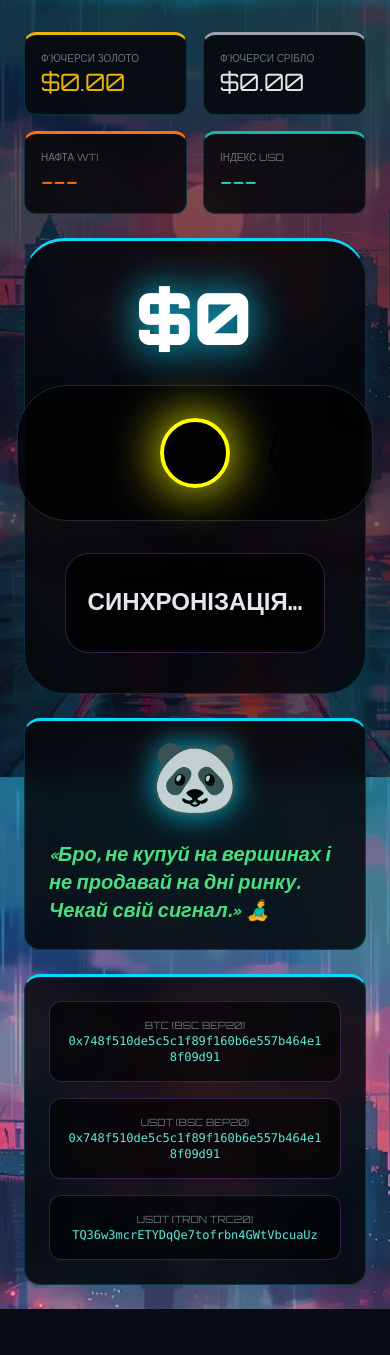
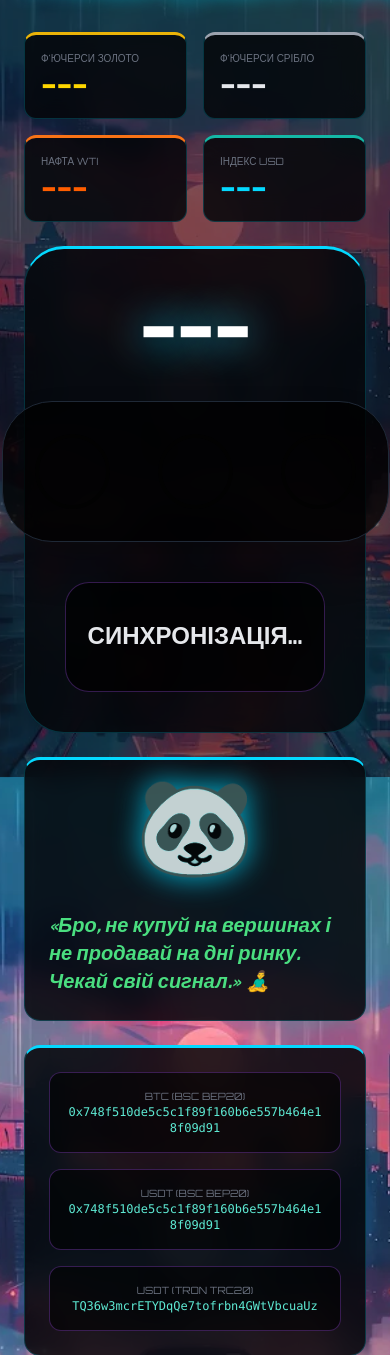
Before and after one commit to urchenckoyaroslav-star/orcas-sentinel, a Flask app: page / in a window 390 px wide; the page is wider, and only the part inside the window is pictured. Shown: the part 67-1422 px from the top of that part. Before the commit the page ends 1376 px from the top of that part, so only its background shows below. Run offline with Flask 3, Linux system fonts and the light colour scheme; data that the repository does not hold is empty; some libraries are stand-ins or nearby versions.

Commit message:
Refactor HTML structure and styles in index.html
Updated styles and structure for improved layout and responsiveness.

```diff
--- a/templates/index.html
+++ b/templates/index.html
@@ -12,9 +12,9 @@
         body::before { content: ''; position: fixed; top: 0; left: 0; width: 100%; height: 100%; background: rgba(0, 0, 0, 0.5); z-index: -1; }
         .font-cyber { font-family: 'Orbitron', sans-serif; }
         .cyber-card { background: rgba(5, 7, 10, 0.85); backdrop-filter: blur(12px); border: 1px solid rgba(4, 217, 255, 0.2); border-top: 3px solid var(--br-teal); }
-        .lang-btn { background: rgba(0,0,0,0.5); border: 1px solid rgba(4, 217, 255, 0.3); color: #aaa; padding: 4px 12px; border-radius: 4px; font-size: 10px; cursor: pointer; }
+        .lang-btn { background: rgba(0,0,0,0.5); border: 1px solid rgba(4, 217, 255, 0.3); color: #aaa; padding: 4px 12px; border-radius: 4px; font-size: 10px; cursor: pointer; transition: 0.3s; }
         .lang-btn.active { background: rgba(4, 217, 255, 0.2); color: var(--br-teal); border-color: var(--br-teal); }
-        .light { width: 70px; height: 70px; border-radius: 50%; filter: brightness(0.1); border: 4px solid #111; transition: 0.3s; }
+        .light { width: 75px; height: 75px; border-radius: 50%; filter: brightness(0.1); border: 4px solid #111; transition: 0.3s cubic-bezier(0.4, 0, 0.2, 1); }
         .light.active { filter: brightness(1.8); box-shadow: 0 0 50px currentColor; border-color: currentColor; }
         .surge-beam { position: fixed; bottom: -100vh; left: 50%; width: 6px; height: 100vh; background: var(--br-green); box-shadow: 0 0 40px var(--br-green); transform: translateX(-50%); display: none; z-index: 100; }
         .crash-beam { position: fixed; top: -100vh; left: 50%; width: 10px; height: 100vh; background: var(--br-red); box-shadow: 0 0 50px var(--br-red); transform: translateX(-50%); display: none; z-index: 100; }
@@ -24,7 +24,7 @@
         @keyframes shake { 0%, 100% { transform: translate(0,0); } 25% { transform: translate(-5px, 5px); } 50% { transform: translate(5px, -5px); } }
         .hologram-panda { filter: grayscale(100%) sepia(100%) hue-rotate(130deg) drop-shadow(0 0 15px var(--br-teal)); animation: glitch 4s infinite; }
         @keyframes glitch { 0%, 95% { opacity: 0.8; transform: scale(1); } 97% { opacity: 0.3; transform: scale(1.05) skew(5deg); } }
-        .copy-toast { opacity: 0; transition: 0.3s; position: absolute; bottom: 10px; left: 50%; transform: translateX(-50%); z-index: 200; pointer-events: none; }
+        .copy-toast { opacity: 0; transition: 0.3s; position: absolute; bottom: 10px; left: 50%; transform: translateX(-50%); z-index: 200; }
         .copy-toast.show { opacity: 1; }
     </style>
 </head>
@@ -44,34 +44,34 @@
     <main class="w-full max-w-6xl grid grid-cols-2 md:grid-cols-4 gap-4 mb-6 z-10">
         <div class="cyber-card p-4 rounded-xl border-t-yellow-500">
             <div class="text-[10px] uppercase text-gray-500 font-cyber" data-i18n="gold">Ф'ючерси Золото</div>
-            <div class="text-2xl font-cyber text-yellow-500" id="gold-val">---</div>
+            <div class="text-3xl font-cyber font-bold" style="color: #ffd700;" id="gold-val">---</div>
         </div>
         <div class="cyber-card p-4 rounded-xl border-t-gray-400">
             <div class="text-[10px] uppercase text-gray-500 font-cyber" data-i18n="silver">Ф'ючерси Срібло</div>
-            <div class="text-2xl font-cyber text-gray-200" id="silver-val">---</div>
+            <div class="text-3xl font-cyber font-bold text-gray-200" id="silver-val">---</div>
         </div>
         <div class="cyber-card p-4 rounded-xl border-t-orange-500">
             <div class="text-[10px] uppercase text-gray-500 font-cyber" data-i18n="oil">Нафта WTI</div>
-            <div class="text-2xl font-cyber text-orange-500" id="oil-val">---</div>
+            <div class="text-3xl font-cyber font-bold" style="color: var(--br-orange);" id="oil-val">---</div>
         </div>
         <div class="cyber-card p-4 rounded-xl border-t-teal-500">
             <div class="text-[10px] uppercase text-gray-500 font-cyber" data-i18n="dxy">Індекс USD</div>
-            <div class="text-2xl font-cyber text-teal-400" id="dxy-val">---</div>
+            <div class="text-3xl font-cyber font-bold" style="color: var(--br-teal);" id="dxy-val">---</div>
         </div>
     </main>
 
     <div class="w-full max-w-6xl cyber-card rounded-[40px] p-10 flex flex-col items-center z-10">
-        <div class="font-cyber text-7xl md:text-8xl font-black mb-8 text-white" id="btc-val" style="text-shadow: 0 0 40px var(--br-teal);">---</div>
-        <div class="flex gap-10 mb-8 bg-black/80 p-8 rounded-[50px] border border-gray-800 shadow-2xl">
+        <div class="font-cyber text-7xl md:text-8xl font-black mb-10 text-white" id="btc-val" style="text-shadow: 0 0 40px var(--br-teal);">---</div>
+        <div class="flex gap-12 mb-10 bg-black/80 p-8 rounded-[50px] border border-gray-800 shadow-2xl">
             <div id="light-buy" class="light" style="color: var(--br-green)"></div>
             <div id="light-wait" class="light" style="color: #ffb700"></div>
             <div id="light-sell" class="light" style="color: var(--br-red)"></div>
         </div>
-        <div class="w-full bg-black/70 border border-purple-500/30 p-8 rounded-3xl text-2xl md:text-3xl text-center font-bold text-gray-200 min-h-[100px] flex items-center justify-center" id="status-text">СИНХРОНІЗАЦІЯ...</div>
+        <div class="w-full bg-black/70 border border-purple-500/30 p-8 rounded-3xl text-2xl md:text-3xl text-center font-bold text-gray-200 min-h-[110px] flex items-center justify-center transition-all" id="status-text">СИНХРОНІЗАЦІЯ...</div>
     </div>
 
-    <div class="w-full max-w-6xl cyber-card rounded-2xl p-6 mt-6 z-10 flex flex-col md:flex-row items-center gap-6">
-        <div class="text-7xl hologram-panda">🐼</div>
+    <div class="w-full max-w-6xl cyber-card rounded-2xl p-6 mt-6 z-10 flex flex-col md:flex-row items-center gap-8">
+        <div class="text-8xl hologram-panda">🐼</div>
         <div class="text-xl md:text-2xl font-bold italic text-green-400" data-i18n="panda">«Бро, не купуй на вершинах і не продавай на дні ринку. Чекай свій сигнал.» 🧘‍♂️</div>
     </div>
 
@@ -90,7 +90,7 @@
                 <div class="text-xs text-teal-300 break-all font-mono">TQ36w3mcrETYDqQe7tofrbn4GWtVbcuaUz</div>
             </div>
         </div>
-        <div id="copy-toast" class="copy-toast bg-green-500 text-black px-6 py-2 rounded-full text-sm font-bold shadow-lg">COPIED</div>
+        <div id="copy-toast" class="copy-toast bg-green-500 text-black px-6 py-1 rounded-full text-sm font-bold shadow-lg">COPIED</div>
     </div>
 
     <script>
@@ -120,6 +120,9 @@
                 document.getElementById('gold-val').innerText = '$' + data.gold_price.toFixed(2);
                 document.getElementById('silver-val').innerText = '$' + data.silver_price.toFixed(2);
                 document.getElementById('btc-val').innerText = '$' + data.btc_price.toLocaleString();
+                document.getElementById('oil-val').innerText = '$' + data.oil_price.toFixed(2);
+                document.getElementById('dxy-val').innerText = data.dxy_index.toFixed(2);
+
                 currentStatusCode = data.status_code;
                 document.getElementById('status-text').innerText = dict[currentLang]["status_" + currentStatusCode];
 
@@ -134,7 +137,7 @@
                 lastSignal = data.signal;
             } catch (e) {}
         }
-        setInterval(update, 1500);
+        setInterval(update, 2000);
     </script>
 </body>
 </html>
```
